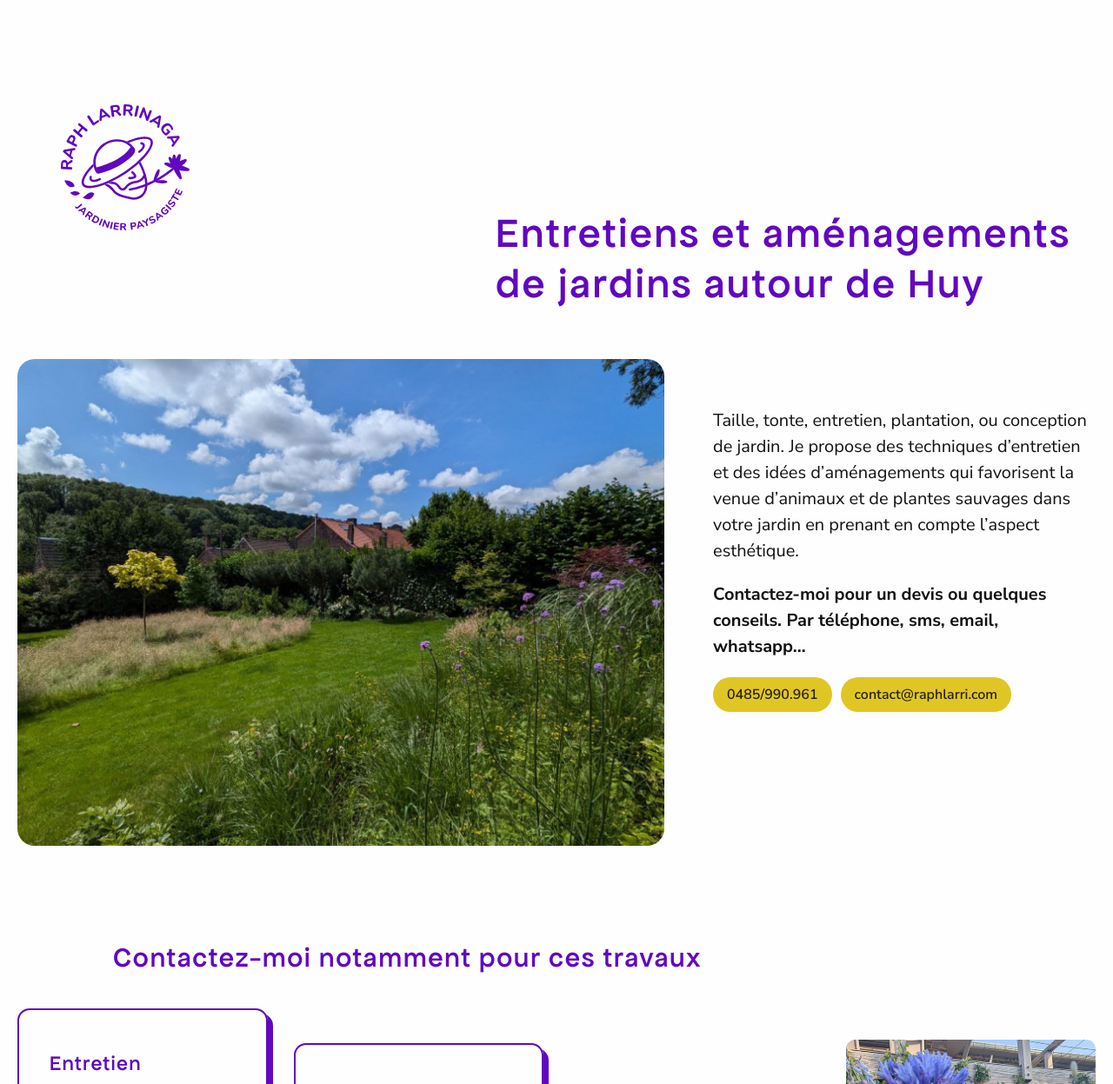
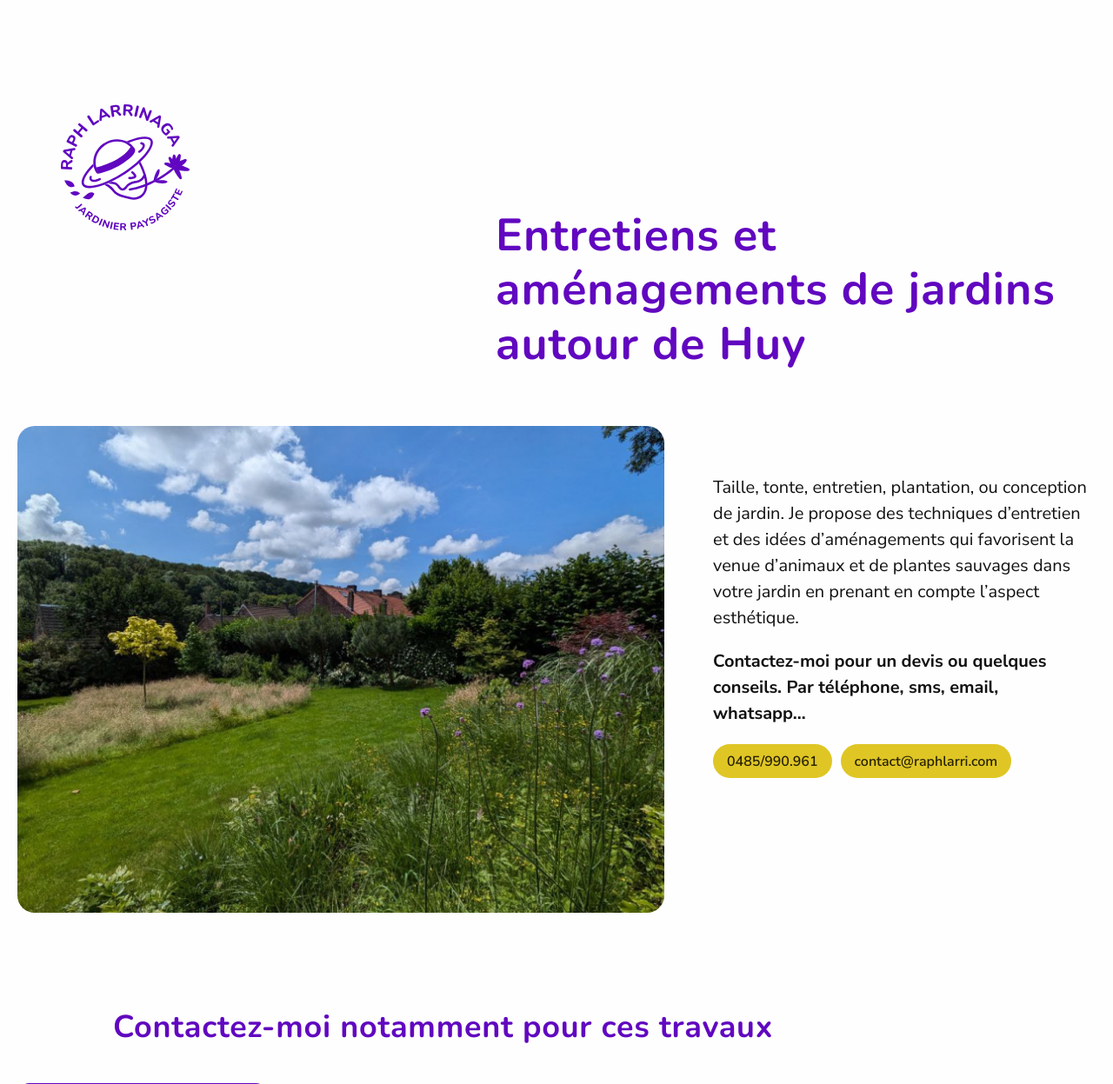
Before and after one commit to raphaellarrinaga/raphaellarrinaga, a website: page src/index.html in a window 1280 px wide. Shown: the top 1247 px of the page at 87% size. Drawn offline with nearby package versions, Linux system fonts and the light colour scheme; files that its build step writes are made by us from their sources; files whose address does not match are found by name.

Commit message:
Update font titles

```diff
--- a/src/assets/sass/style.scss
+++ b/src/assets/sass/style.scss
@@ -12,13 +12,13 @@
   box-sizing: border-box;
 }
 
-@font-face{
-  font-family: ApfelGrotezk;
-  src: url('/assets/fonts/AlphaLyrae/ApfelGrotezk-Mittel.woff2') format('woff2');
-  font-weight: 600;
-  font-style: semibold;
-  font-display: swap
-}
+// @font-face{
+//   font-family: NationalPark;
+//   src: url('/assets/fonts/NationalPark/NationalPark-SemiBold.woff2') format('woff2');
+//   font-weight: 600;
+//   font-style: semibold;
+//   font-display: swap
+// }
 
 :root {
   font-size: 20px;
@@ -36,7 +36,7 @@
   --color-bg-secondary: #F7F0FF;
   --font-size-button: .8rem;
   --font-base: "Nunito Sans", Helvetica, sans-serif;
-  --font-titles: "ApfelGrotezk", Helvetica, sans-serif;
+  --font-titles: "Nunito", Helvetica, sans-serif;
 }
 
 // HTML Elements
@@ -77,8 +77,10 @@ img {
 h1, h2, h3, h4, h5, h6 {
   color: var(--color-primary);
   font-family: var(--font-titles);
-  // font-weight: bold;
-  letter-spacing: .05em;
+  font-weight: 700;
+  font-optical-sizing: auto;
+  font-style: normal;
+  letter-spacing: .02em;
   line-height: 1.2;
   margin-bottom: 1.2em;
   margin-top: 0;
@@ -103,10 +105,10 @@ p {
 }
 
 .section-title {
-  font-size: 1.3rem;
+  font-size: 1.4rem;
 
   @include a.bp(a.$bp-medium) {
-    font-size: 1.6rem;
+    font-size: 1.8rem;
     padding-left: 5.5rem;
     max-width: 45rem;
   }
@@ -192,10 +194,10 @@ p {
 }
 
 .site-header__title {
-  font-size: 1.5rem;
+  font-size: 1.7rem;
 
   @include a.bp(a.$bp-medium) {
-    font-size: 2.4rem;
+    font-size: 2.6rem;
     padding-left: 15rem;
   }
 
--- a/src/index.html
+++ b/src/index.html
@@ -18,7 +18,7 @@
     <link href="https://jardins.raphlarri.com/" rel="canonical">
     <link rel="preconnect" href="https://fonts.googleapis.com">
     <link rel="preconnect" href="https://fonts.gstatic.com" crossorigin>
-    <link href="https://fonts.googleapis.com/css2?family=Nunito+Sans:opsz,wght@6..12,200..1000&display=swap" rel="stylesheet">
+    <link href="https://fonts.googleapis.com/css2?family=Nunito+Sans:ital,opsz,wght@0,6..12,200..1000;1,6..12,200..1000&family=Nunito:ital,wght@0,200..1000;1,200..1000&display=swap" rel="stylesheet">
   </head>
   <body>
     <header class="site-header container">
```
